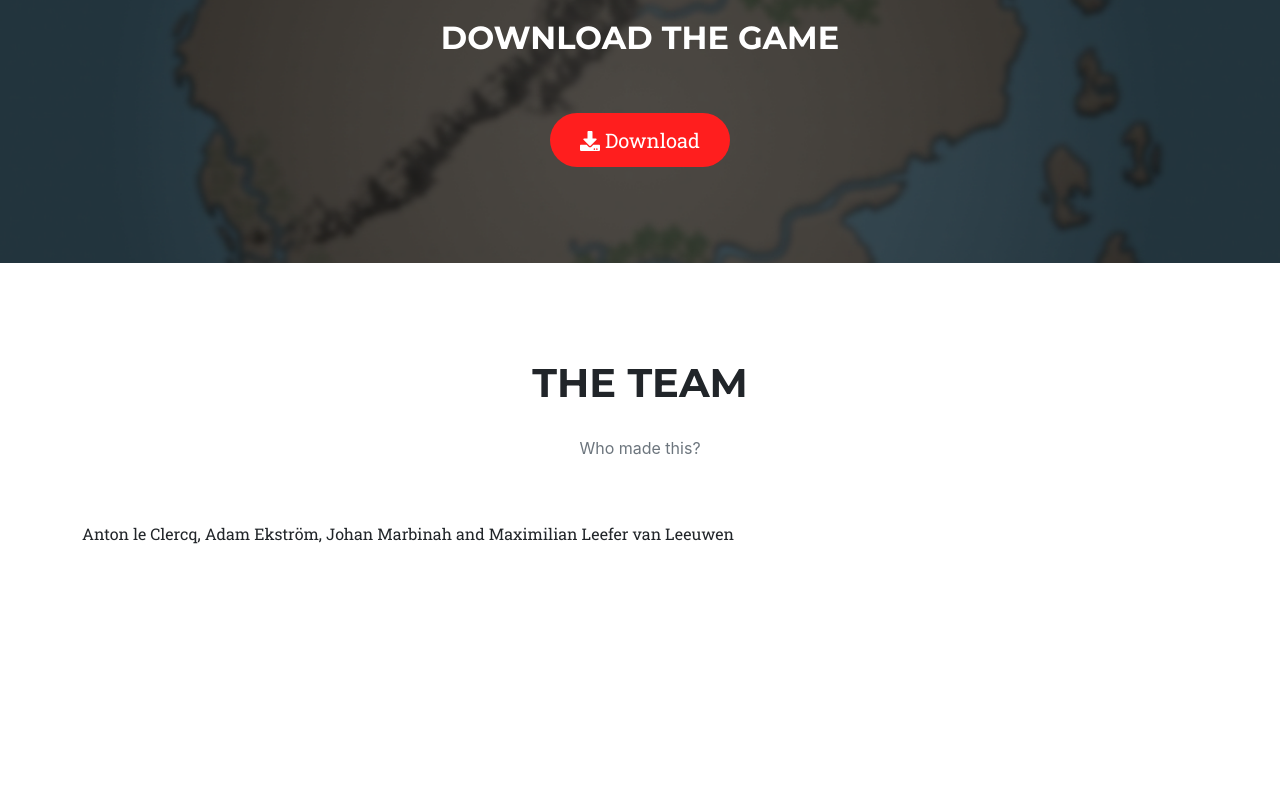
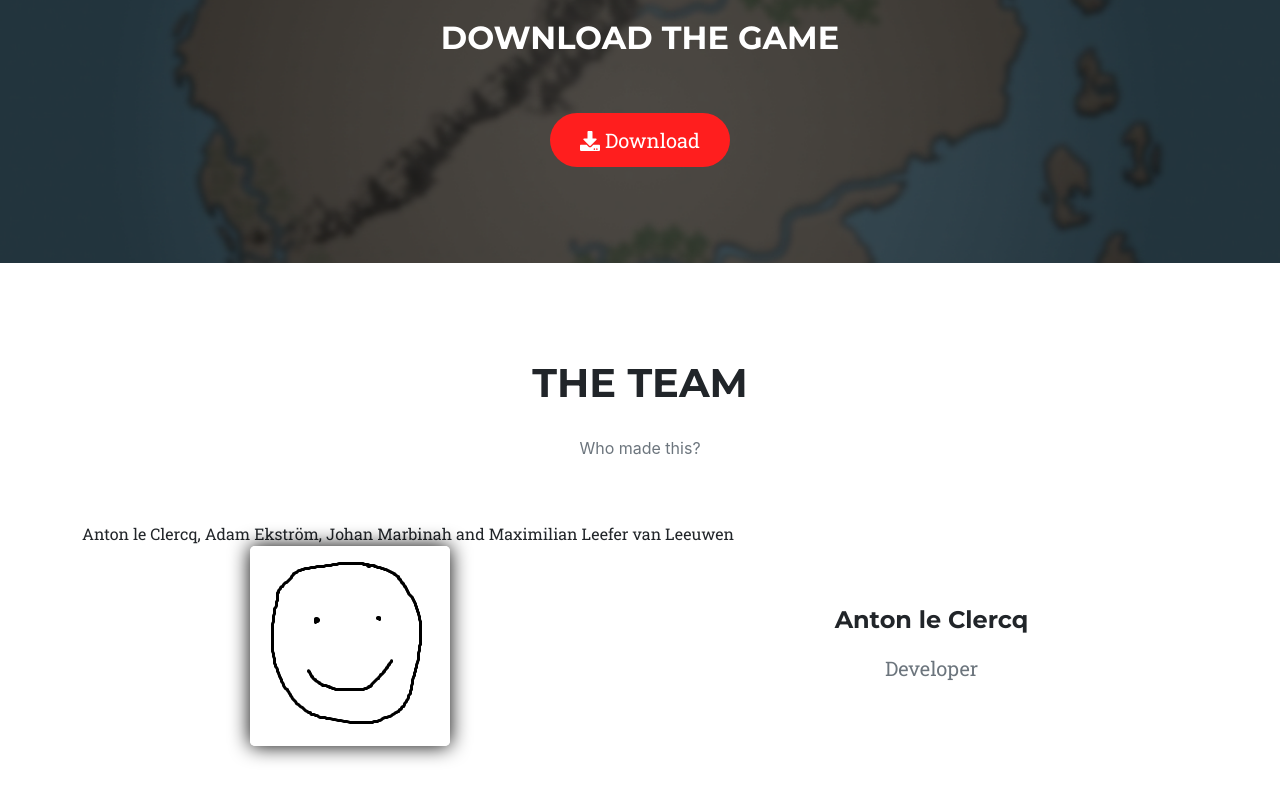
Before and after one commit to johanenforcer/shootyshootyskiesweb, a plain HTML site: page index.html in a window 1280 px wide. Shown: the part 2950-3750 px from the top of the page. Before the commit the page ends 3592 px from the top, so only its background shows below. Drawn offline with nearby package versions, Linux system fonts and the light colour scheme; a web font is replaced by a local one.

Commit message:
Update index.html

```diff
--- a/index.html
+++ b/index.html
@@ -130,6 +130,20 @@
                 <div>
                     Anton le Clercq, Adam Ekström, Johan Marbinah and Maximilian Leefer van Leeuwen
                 </div>
+                <div class="text-center gridcontainer">
+                    <div class="grid-item">
+                        <input type="checkbox" id="zoomCheck">
+                        <label for="zoomCheck"></label>
+                            <img class = "fix" src="assets/img/placeholder_face.png" alt="Person" width="200" height="200">
+                        </label>
+                    </div>
+                    <div class="grid-item">
+                        <h4 class="my-3">Anton le Clercq</h4>
+                        <p class="text-muted">
+                            Developer
+                        </p>
+                    </div>
+                </div>
             </div>
         </section>
 
```
